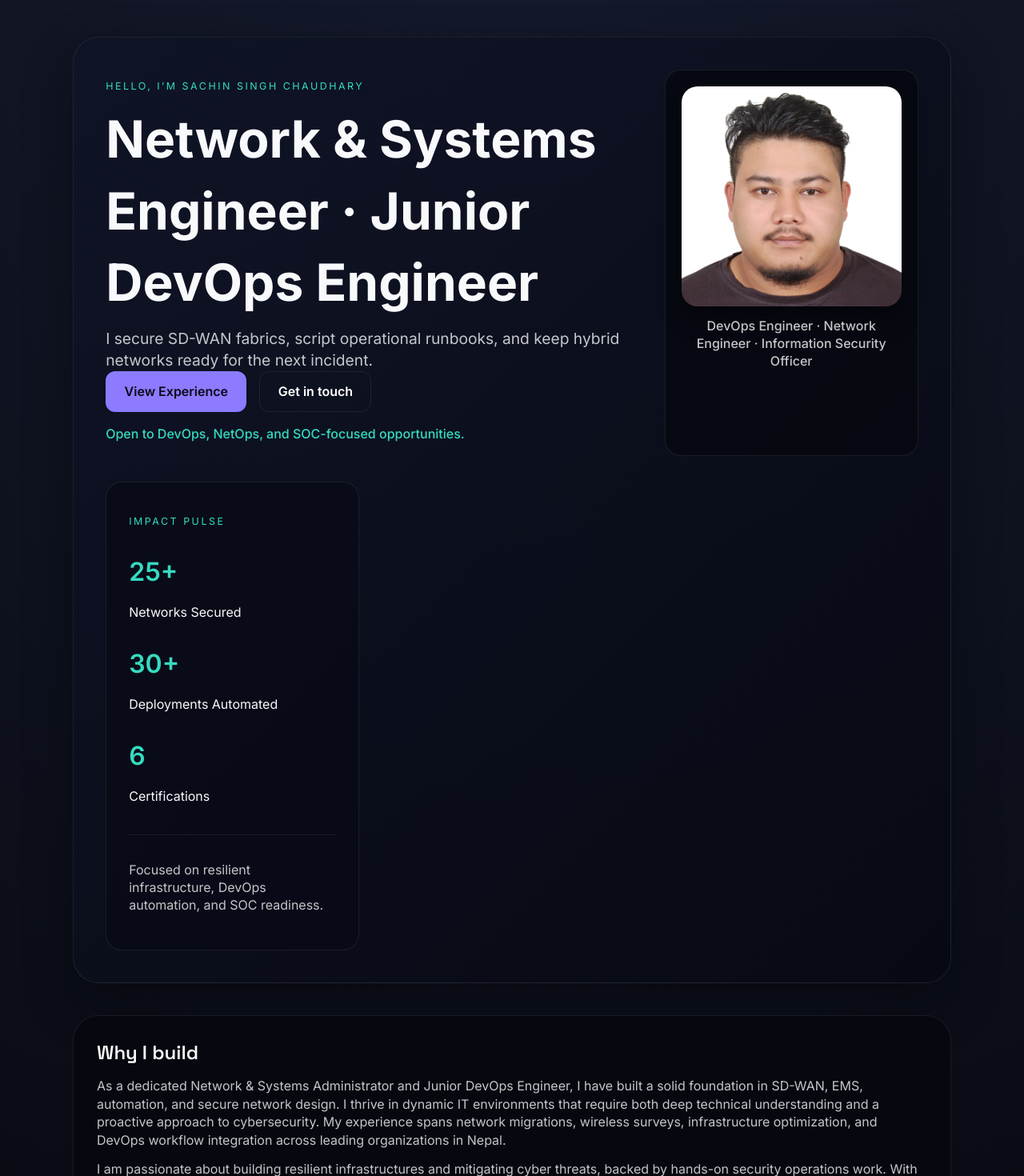
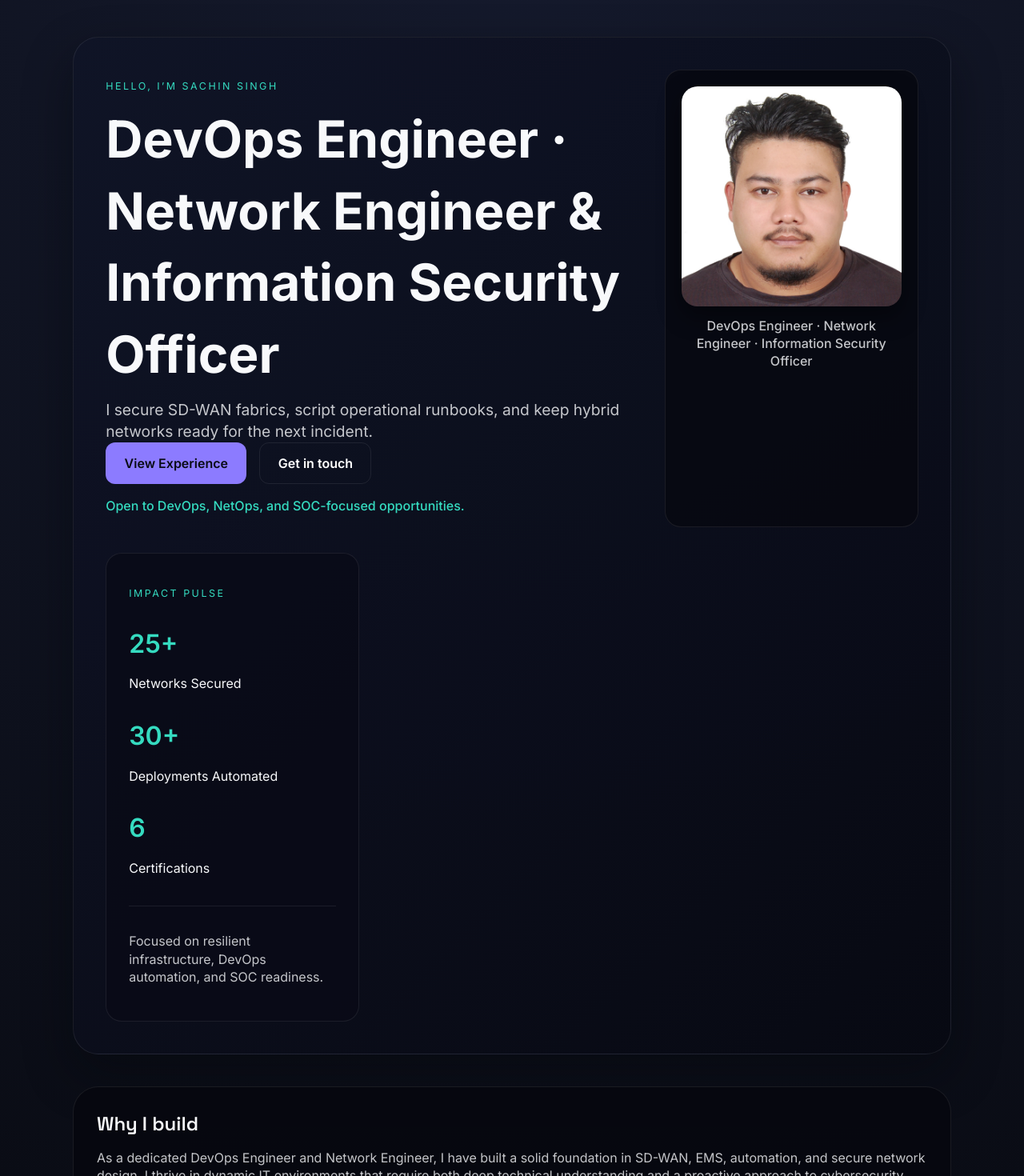
Before and after one commit to 1996sachin/Portfolio, a React (Vite) app: page / in a window 1280 px wide. Shown: the part 120-1590 px from the top of the page at 80% size. Built offline with nearby package versions, Linux system fonts and the light colour scheme.

Commit message:
updated the details

```diff
--- a/src/data/content.ts
+++ b/src/data/content.ts
@@ -20,8 +20,8 @@ export type SkillCategory = {
 }
 
 export const heroContent = {
-  name: 'Sachin Singh Chaudhary',
-  title: 'Network & Systems Engineer · Junior DevOps Engineer',
+  name: 'Sachin Singh',
+  title: 'DevOps Engineer · Network Engineer & Information Security Officer',
   summary:
     'I secure SD-WAN fabrics, script operational runbooks, and keep hybrid networks ready for the next incident.',
   availability: 'Open to DevOps, NetOps, and SOC-focused opportunities.',
--- a/src/pages/HomePage.tsx
+++ b/src/pages/HomePage.tsx
@@ -10,7 +10,7 @@ const heroStats = [
 ]
 
 const heroNarrative = [
-  'As a dedicated Network & Systems Administrator and Junior DevOps Engineer, I have built a solid foundation in SD-WAN, EMS, automation, and secure network design. I thrive in dynamic IT environments that require both deep technical understanding and a proactive approach to cybersecurity. My experience spans network migrations, wireless surveys, infrastructure optimization, and DevOps workflow integration across leading organizations in Nepal.',
+  'As a dedicated DevOps Engineer and Network Engineer, I have built a solid foundation in SD-WAN, EMS, automation, and secure network design. I thrive in dynamic IT environments that require both deep technical understanding and a proactive approach to cybersecurity. My experience spans network migrations, wireless surveys, infrastructure optimization, and DevOps workflow integration across leading organizations in Nepal.',
   'I am passionate about building resilient infrastructures and mitigating cyber threats, backed by hands-on security operations work. With certifications like Ruijie Engineer (Senior & Junior) and Oracle Cloud Foundations Associate, I continuously upskill to stay aligned with evolving industry standards.',
 ]
 
```
Also changed, not shown: 1 other file (tests, documents, lock files or other folders).
